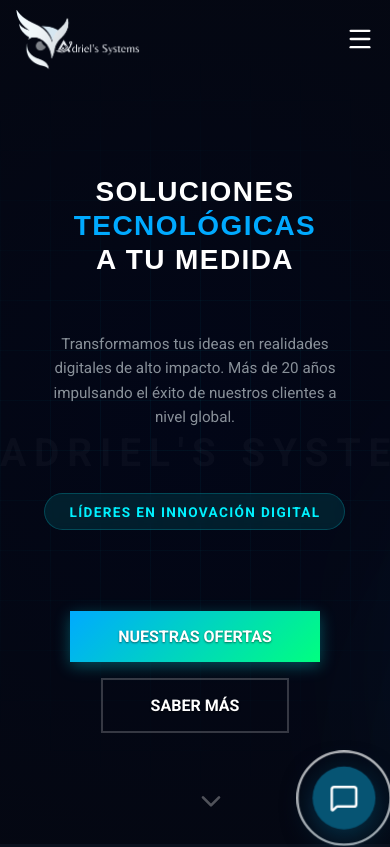
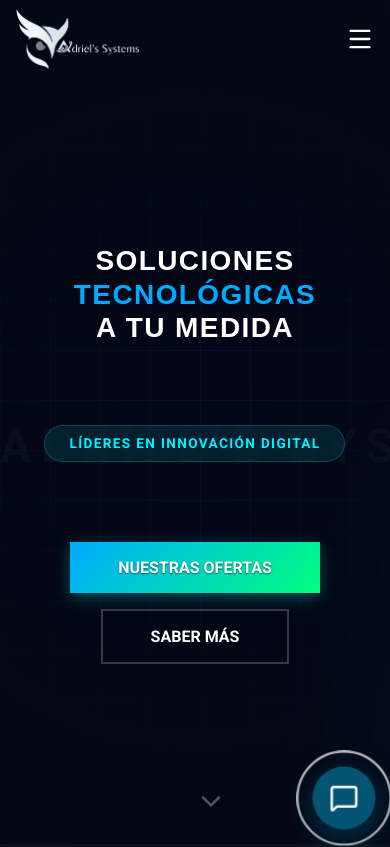
Before and after one commit to rhectoroc/appweb, a Next.js app: page / in a window 390 px wide. Shown: the top 847 px of the page. Built offline with nearby package versions, Linux system fonts and the light colour scheme; a web font is replaced by a local one.

Commit message:
"design: remove subtitle and optimize watermark for mobile"

```diff
--- a/src/components/sections/HeroSection.module.css
+++ b/src/components/sections/HeroSection.module.css
@@ -97,7 +97,7 @@
     /* Adjusted for visual centering relative to content */
     left: 50%;
     transform: translate(-50%, -50%);
-    font-size: clamp(2rem, 10vw, 8rem);
+    font-size: clamp(1.5rem, 12vw, 8rem);
     font-weight: 900;
     color: rgba(255, 255, 255, 0.03);
     white-space: nowrap;
--- a/src/components/sections/HeroSection.tsx
+++ b/src/components/sections/HeroSection.tsx
@@ -32,10 +32,6 @@ export default function HeroSection() {
                         a tu Medida
                     </h1>
 
-                    <p className={styles.subtitle}>
-                        Transformamos tus ideas en realidades digitales de alto impacto.
-                        Más de 20 años impulsando el éxito de nuestros clientes a nivel global.
-                    </p>
 
                     <motion.span
                         className={styles.badge}
```
